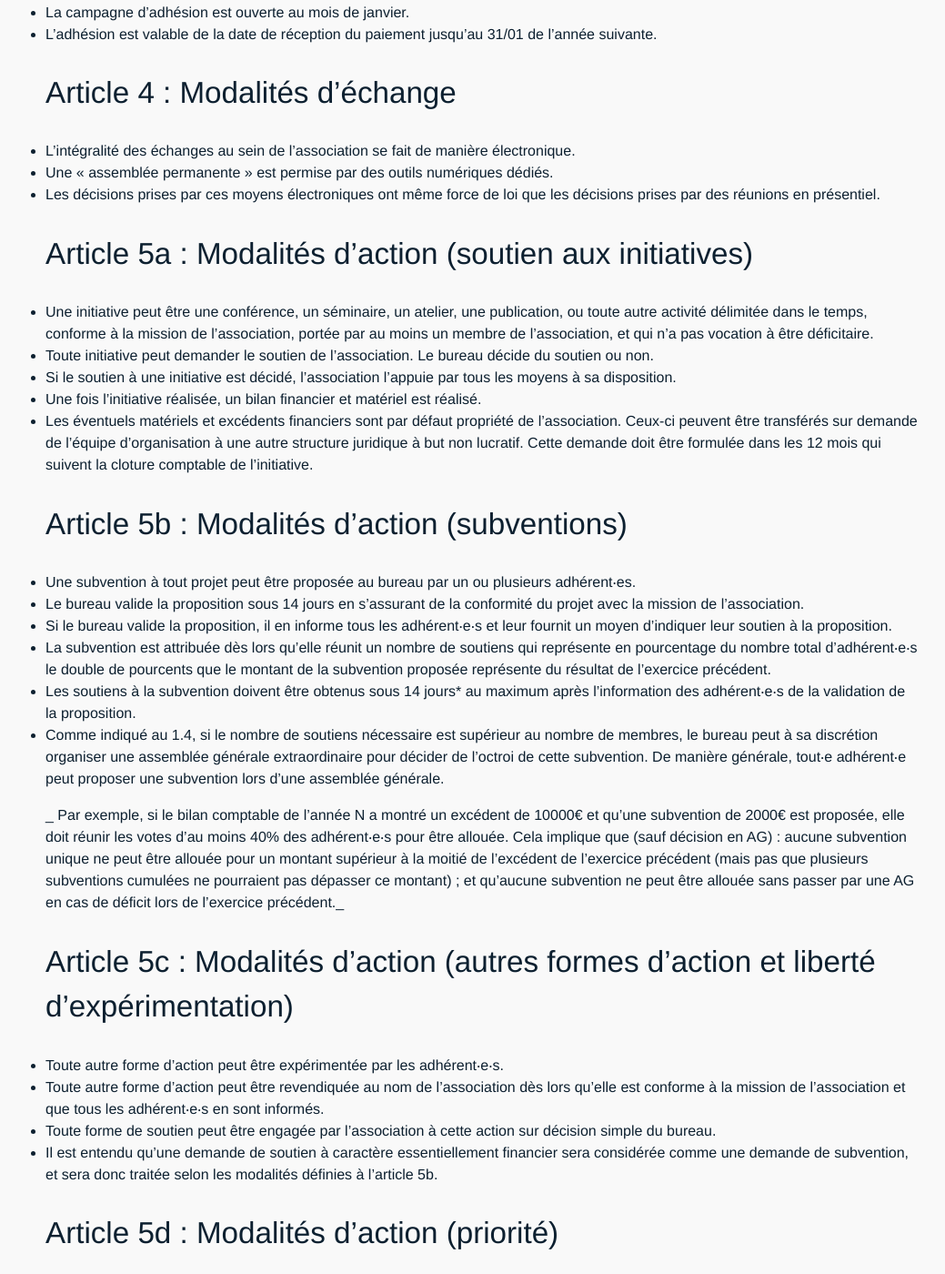
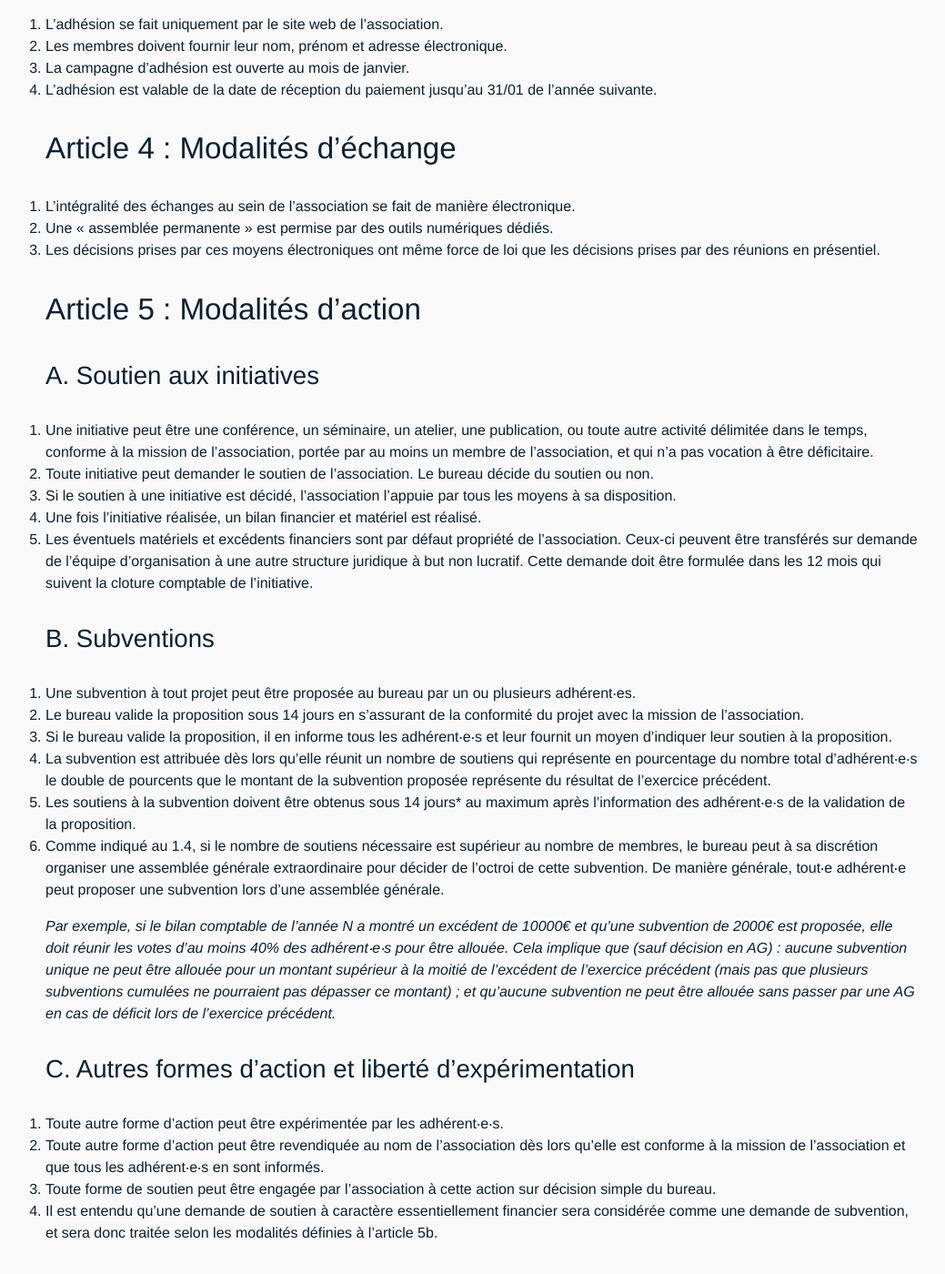
Before and after one commit to AgileFrance/AgileFrance.github.io, a Jekyll site: the page built from _pages/reglement.md, in a window 1280 px wide and 1400 px high, scrolled down 1114 px. Shown: the whole window at 91% size, without its empty margins (110-1149 px from the left). Built offline with Jekyll 4.4.1, drawn with Linux system fonts in a browser that asks for light colours; comment, search, counter and statistics services are not loaded; some of the changed text lies outside the part shown.

Commit message:
Améliore la hiérarchie des titres
Corrige les types d'espaces

```diff
--- a/_pages/reglement.md
+++ b/_pages/reglement.md
@@ -5,70 +5,74 @@ permalink: /reglement
 
 # Règlement intérieur
 
-## Article 1 : Assemblée générale ordinaire
+## Article 1 : Assemblée générale ordinaire
 
-- L'Assemblée générale ordinaire a lieu chaque année au mois de février.
-- Les convocations sont envoyées en janvier.
-- Les convocations sont envoyées exclusivement par courrier électronique aux adresses fournies par les membres.
-- Pour rappel l'AG est souveraine, ainsi elle pourra soumettre aux votes une proposition différente de ce que préconise le règlement intérieur.
+1. L'Assemblée générale ordinaire a lieu chaque année au mois de février.
+2. Les convocations sont envoyées en janvier.
+3. Les convocations sont envoyées exclusivement par courrier électronique aux adresses fournies par les membres.
+4. Pour rappel l'AG est souveraine, ainsi elle pourra soumettre aux votes une proposition différente de ce que préconise le règlement intérieur.
 
-## Article 2a : Adhésion (prix)
+## Article 2 : Adhésion
 
-- L’adhésion se fait par le site web de l’association. Les membres doivent fournir leur nom, prénom et adresse électronique.
-- Le montant de la cotisation annuelle est fixé à 20 €.
-- Un tarif solidaire est proposé aux personnes à faibles revenus.
-- Le montant de la cotisation à tarif solidaire est fixé à 5€.
+### A. Prix
 
-## Article 2b : Adhésion (modalités)
+1. L’adhésion se fait par le site web de l’association. Les membres doivent fournir leur nom, prénom et adresse électronique.
+2. Le montant de la cotisation annuelle est fixé à 20 €.
+3. Un tarif solidaire est proposé aux personnes à faibles revenus.
+4. Le montant de la cotisation à tarif solidaire est fixé à 5€.
 
-- L’adhésion se fait uniquement par le site web de l’association.
-- Les membres doivent fournir leur nom, prénom et adresse électronique.
-- L'adhérent peut à tout moment mettre à jour ses informations de contact.
-- L'association n'est pas responsable des conséquences qui pourraient découler de données erronées ou obsolètes.
-- La campagne d'adhésion est ouverte au mois de janvier.
-- L'adhésion est valable de la date de réception du paiement jusqu'au 31/01 de l'année suivante.
+### B. Modalités
+
+1. L’adhésion se fait uniquement par le site web de l’association.
+2. Les membres doivent fournir leur nom, prénom et adresse électronique.
+3. L'adhérent peut à tout moment mettre à jour ses informations de contact.
+4. L'association n'est pas responsable des conséquences qui pourraient découler de données erronées ou obsolètes.
+5. La campagne d'adhésion est ouverte au mois de janvier.
+6. L'adhésion est valable de la date de réception du paiement jusqu'au 31/01 de l'année suivante.
 
 _Par exemple, pour une adhésion demandée le 3 janvier 2020, dont le paiement est reçu sur le compte bancaire de l'association le 5 janvier 2020, et avec deux assemblées générales ordinaires le 16 février 2020 et 14 février 2021, l'adhésion est valide du 5 janvier 2020 au 31 janvier 2021. Le résultat est le même pour une cotisation payée le 13 novembre 2020._
 
-## Article 3 : Modalités de contact
+## Article 3 : Modalités de contact
 
-- L’adhésion se fait uniquement par le site web de l’association.
-- Les membres doivent fournir leur nom, prénom et adresse électronique.
-- La campagne d'adhésion est ouverte au mois de janvier.
-- L'adhésion est valable de la date de réception du paiement jusqu'au 31/01 de l'année suivante.
+1. L’adhésion se fait uniquement par le site web de l’association.
+2. Les membres doivent fournir leur nom, prénom et adresse électronique.
+3. La campagne d'adhésion est ouverte au mois de janvier.
+4. L'adhésion est valable de la date de réception du paiement jusqu'au 31/01 de l'année suivante.
 
-## Article 4 : Modalités d'échange
+## Article 4 : Modalités d'échange
 
-- L'intégralité des échanges au sein de l'association se fait de manière électronique.
-- Une « assemblée permanente » est permise par des outils numériques dédiés.
-- Les décisions prises par ces moyens électroniques ont même force de loi que les décisions prises par des réunions en présentiel.
+1. L'intégralité des échanges au sein de l'association se fait de manière électronique.
+2. Une « assemblée permanente » est permise par des outils numériques dédiés.
+3. Les décisions prises par ces moyens électroniques ont même force de loi que les décisions prises par des réunions en présentiel.
 
-## Article 5a : Modalités d'action (soutien aux initiatives)
+## Article 5 : Modalités d'action
 
-- Une initiative peut être une conférence, un séminaire, un atelier, une publication, ou toute autre activité délimitée dans le temps, conforme à la mission de l’association, portée par au moins un membre de l'association, et qui n'a pas vocation à être déficitaire.
-- Toute initiative peut demander le soutien de l'association. Le bureau décide du soutien ou non.
-- Si le soutien à une initiative est décidé, l'association l'appuie par tous les moyens à sa disposition.
-- Une fois l'initiative réalisée, un bilan financier et matériel est réalisé.
-- Les éventuels matériels et excédents financiers sont par défaut propriété de l'association. Ceux-ci peuvent être transférés sur demande de l'équipe d'organisation à une autre structure juridique à but non lucratif. Cette demande doit être formulée dans les 12 mois qui suivent la cloture comptable de l'initiative.
+### A. Soutien aux initiatives
 
-## Article 5b : Modalités d'action (subventions)
+1. Une initiative peut être une conférence, un séminaire, un atelier, une publication, ou toute autre activité délimitée dans le temps, conforme à la mission de l’association, portée par au moins un membre de l'association, et qui n'a pas vocation à être déficitaire.
+2. Toute initiative peut demander le soutien de l'association. Le bureau décide du soutien ou non.
+3. Si le soutien à une initiative est décidé, l'association l'appuie par tous les moyens à sa disposition.
+4. Une fois l'initiative réalisée, un bilan financier et matériel est réalisé.
+5. Les éventuels matériels et excédents financiers sont par défaut propriété de l'association. Ceux-ci peuvent être transférés sur demande de l'équipe d'organisation à une autre structure juridique à but non lucratif. Cette demande doit être formulée dans les 12 mois qui suivent la cloture comptable de l'initiative.
 
-- Une subvention à tout projet peut être proposée au bureau par un ou plusieurs adhérent‧es.
-- Le bureau valide la proposition sous 14 jours en s’assurant de la conformité du projet avec la mission de l'association.
-- Si le bureau valide la proposition, il en informe tous les adhérent‧e‧s et leur fournit un moyen d'indiquer leur soutien à la proposition.
-- La subvention est attribuée dès lors qu'elle réunit un nombre de soutiens qui représente en pourcentage du nombre total d'adhérent‧e‧s le double de pourcents que le montant de la subvention proposée représente du résultat de l'exercice précédent.
-- Les soutiens à la subvention doivent être obtenus sous 14 jours* au maximum après l'information des adhérent‧e‧s de la validation de la proposition.
-- Comme indiqué au 1.4, si le nombre de soutiens nécessaire est supérieur au nombre de membres, le bureau peut à sa discrétion organiser une assemblée générale extraordinaire pour décider de l’octroi de cette subvention. De manière générale, tout‧e adhérent‧e peut proposer une subvention lors d'une assemblée générale.
+### B. Subventions
 
-_ Par exemple, si le bilan comptable de l'année N a montré un excédent de 10000€ et qu'une subvention de 2000€ est proposée, elle doit réunir les votes d'au moins 40% des adhérent‧e‧s pour être allouée. Cela implique que (sauf décision en AG) : aucune subvention unique ne peut être allouée pour un montant supérieur à la moitié de l'excédent de l'exercice précédent (mais pas que plusieurs subventions cumulées ne pourraient pas dépasser ce montant) ; et qu'aucune subvention ne peut être allouée sans passer par une AG en cas de déficit lors de l'exercice précédent._
+1. Une subvention à tout projet peut être proposée au bureau par un ou plusieurs adhérent‧es.
+2. Le bureau valide la proposition sous 14 jours en s’assurant de la conformité du projet avec la mission de l'association.
+3. Si le bureau valide la proposition, il en informe tous les adhérent‧e‧s et leur fournit un moyen d'indiquer leur soutien à la proposition.
+4. La subvention est attribuée dès lors qu'elle réunit un nombre de soutiens qui représente en pourcentage du nombre total d'adhérent‧e‧s le double de pourcents que le montant de la subvention proposée représente du résultat de l'exercice précédent.
+5. Les soutiens à la subvention doivent être obtenus sous 14 jours* au maximum après l'information des adhérent‧e‧s de la validation de la proposition.
+6. Comme indiqué au 1.4, si le nombre de soutiens nécessaire est supérieur au nombre de membres, le bureau peut à sa discrétion organiser une assemblée générale extraordinaire pour décider de l’octroi de cette subvention. De manière générale, tout‧e adhérent‧e peut proposer une subvention lors d'une assemblée générale.
 
-## Article 5c : Modalités d'action (autres formes d'action et liberté d'expérimentation)
+_Par exemple, si le bilan comptable de l'année N a montré un excédent de 10000€ et qu'une subvention de 2000€ est proposée, elle doit réunir les votes d'au moins 40% des adhérent‧e‧s pour être allouée. Cela implique que (sauf décision en AG) : aucune subvention unique ne peut être allouée pour un montant supérieur à la moitié de l'excédent de l'exercice précédent (mais pas que plusieurs subventions cumulées ne pourraient pas dépasser ce montant) ; et qu'aucune subvention ne peut être allouée sans passer par une AG en cas de déficit lors de l'exercice précédent._
 
-- Toute autre forme d'action peut être expérimentée par les adhérent‧e‧s.
-- Toute autre forme d'action peut être revendiquée au nom de l'association dès lors qu'elle est conforme à la mission de l'association et que tous les adhérent‧e‧s en sont informés.
-- Toute forme de soutien peut être engagée par l'association à cette action sur décision simple du bureau.
-- Il est entendu qu'une demande de soutien à caractère essentiellement financier sera considérée comme une demande de subvention, et sera donc traitée selon les modalités définies à l'article 5b.
+### C. Autres formes d'action et liberté d'expérimentation
 
-## Article 5d : Modalités d'action (priorité)
+1. Toute autre forme d'action peut être expérimentée par les adhérent‧e‧s.
+2. Toute autre forme d'action peut être revendiquée au nom de l'association dès lors qu'elle est conforme à la mission de l'association et que tous les adhérent‧e‧s en sont informés.
+3. Toute forme de soutien peut être engagée par l'association à cette action sur décision simple du bureau.
+4. Il est entendu qu'une demande de soutien à caractère essentiellement financier sera considérée comme une demande de subvention, et sera donc traitée selon les modalités définies à l'article 5b.
+
+### D. Priorité
 
 Le mode d'action principal de l'association est le soutien aux initiatives.
```
